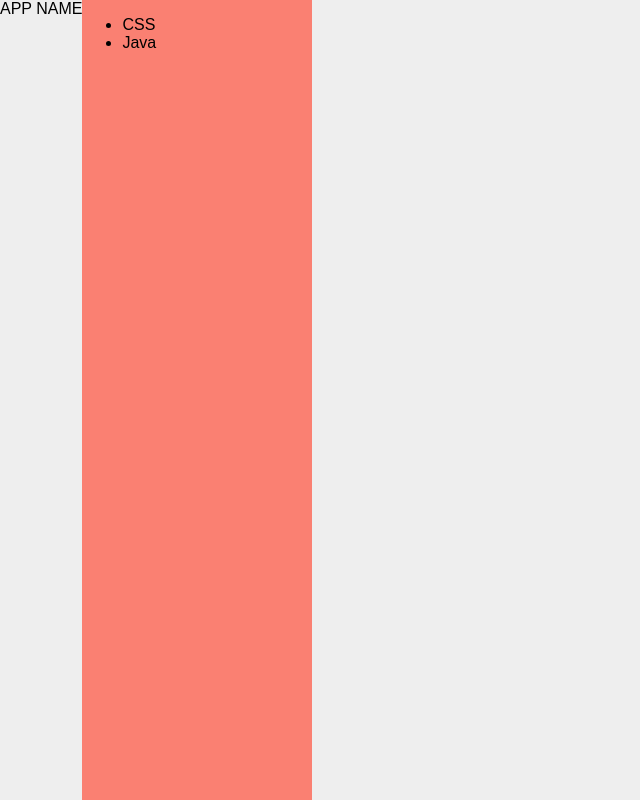
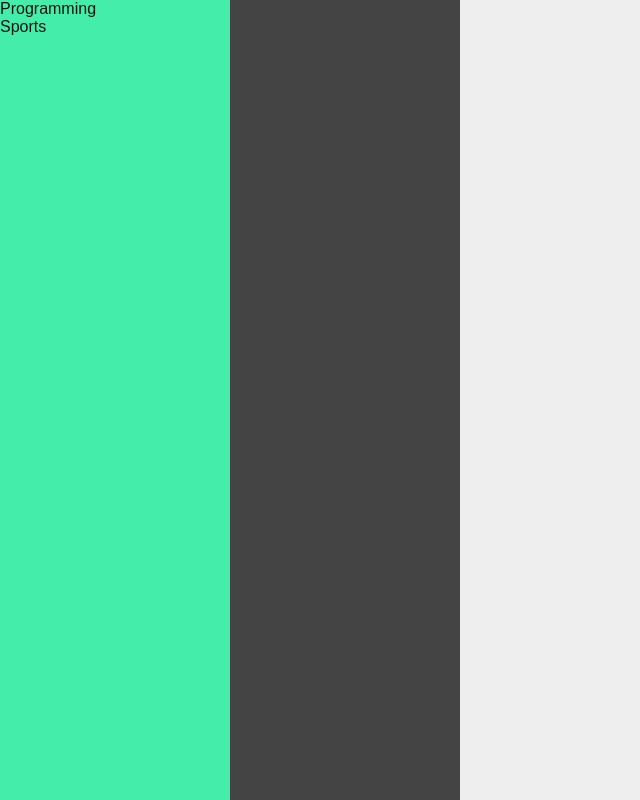
Before and after one commit to Luftare/Backlog, a React (Create React App) app in the folder client/: page / in a window 1280 px wide. Shown: the whole page, without its empty margins (0-640 px from the left). Built offline with nearby package versions, Linux system fonts and the light colour scheme.

Commit message:
Create epic column and apply different colors for the columns

```diff
--- a/client/src/App.css
+++ b/client/src/App.css
@@ -1,5 +1,6 @@
 html, body {
   background-color: #EEE;
+  color: #111;
 }
 
 .l-wrapper {
@@ -14,11 +15,33 @@ html, body {
 }
 
 .l-container--narrow {
-  background-color: salmon;
   flex: 0 0 230px;
 }
 
 .l-container--wide {
-  background-color: lightblue;
-  flex-grow: 3;
+  flex-grow: 1;
 }
+
+.l-container--bright {
+  background-color: #EEE;
+}
+
+.l-container--dark {
+  background-color: #444;
+  color: #EEE;
+}
+
+.l-container--accent {
+  background-color: #4EA;
+}
+
+.l-container__article {
+  padding-left: 10px;
+}
+
+.category {
+  list-style-type: none;
+  list-style: none;
+  padding: 0;
+  margin: 0;
+}
--- a/client/src/backlog/Backlog.js
+++ b/client/src/backlog/Backlog.js
@@ -2,22 +2,35 @@ import React, { Component } from 'react';
 import './Backlog.css';
 import Details from './details/Details';
 import Topics from './topics/Topics';
+import Epics from './epics/Epics';
 
 class Backlog extends Component {
 
   constructor(props) {
     super(props);
     this.state = {
-      topics: [
-        {name: "CSS", description: "CSS is a styling language for web development.", skill: 3},
-        {name: "Java", description: "Java is everywhere. Write once, debug everywhere.", skill: 1}
+      topics: [],
+      epics: [
+        {name: "Programming"},
+        {name: "Sports"},
       ],
       selectedTopic: null,
+      selectedEpic: null,
     };
 
     this.selectTopic = topic => {
-      const selectedTopic = this.state.topics.find(tpc => tpc === topic)
+      const selectedTopic = this.state.topics.find(tpc => tpc === topic);
       this.setState({selectedTopic});
+    };
+
+    this.selectEpic = epic => {
+      const selectedEpic = this.state.epics.find(epc => epc === epic);
+      if(selectedEpic === this.state.epic || !selectedEpic) return;
+      const topics = [
+        {name: "CSS", description: "CSS is a styling language for web development.", skill: 3},
+        {name: "Java", description: "Java is everywhere. Write once, debug everywhere.", skill: 1}
+      ];
+      this.setState({selectedEpic, topics});
     };
   }
 
@@ -26,7 +39,7 @@ class Backlog extends Component {
   render() {
     return (
       <div className="l-wrapper">
-        <header>APP NAME</header>
+        <Epics epics={this.state.epics} selectEpic={this.selectEpic}></Epics>
         <Topics topics={this.state.topics} selectTopic={this.selectTopic}></Topics>
         <Details topic={this.state.selectedTopic}></Details>
       </div>
--- a/client/src/backlog/details/Detail.js
+++ b/client/src/backlog/details/Detail.js
@@ -2,7 +2,7 @@ import React from 'react';
 
 const Detail = ({topic}) => {
   return (
-    <div>
+    <div className="l-container__article">
       <h3>{topic.name}</h3>
       <p>{topic.description}</p>
     </div>
--- a/client/src/backlog/details/Details.js
+++ b/client/src/backlog/details/Details.js
@@ -4,11 +4,10 @@ import Detail from './Detail';
 const Details = ({topic}) => {
   if(!topic) return null;
   return(
-    <div className="l-container l-container--wide">
+    <div className="l-container l-container--wide l-container--bright">
       <Detail topic={topic}></Detail>
     </div>
   );
 };
 
-
 export default Details;
--- /dev/null
+++ b/client/src/backlog/epics/Epic.js
@@ -0,0 +1,9 @@
+import React from 'react';
+
+const Epic = ({epic, selectEpic}) => {
+  return (
+    <li onClick={e => selectEpic(epic)}>{epic.name}</li>
+  );
+};
+
+export default Epic;
--- /dev/null
+++ b/client/src/backlog/epics/Epics.js
@@ -0,0 +1,16 @@
+import React from 'react';
+import Epic from './Epic';
+
+const Epics = ({epics, selectEpic}) => {
+  return (
+    <div className="l-container l-container--narrow l-container--accent">
+      <ul className="category">
+      {epics.map(epic => {
+        return <Epic key={epic.name} selectEpic={selectEpic} epic={epic}></Epic>;
+      })}
+      </ul>
+    </div>
+  );
+};
+
+export default Epics;
--- a/client/src/backlog/topics/Topics.js
+++ b/client/src/backlog/topics/Topics.js
@@ -3,8 +3,8 @@ import Topic from './Topic';
 
 const Topics = ({topics, selectTopic}) => {
     return (
-      <div className="l-container l-container--narrow">
-        <ul>
+      <div className="l-container l-container--narrow l-container--dark">
+        <ul className="category">
         {topics.map(topic => {
           return <Topic key={topic.name} selectTopic={selectTopic} topic={topic}></Topic>;
         })}
```
